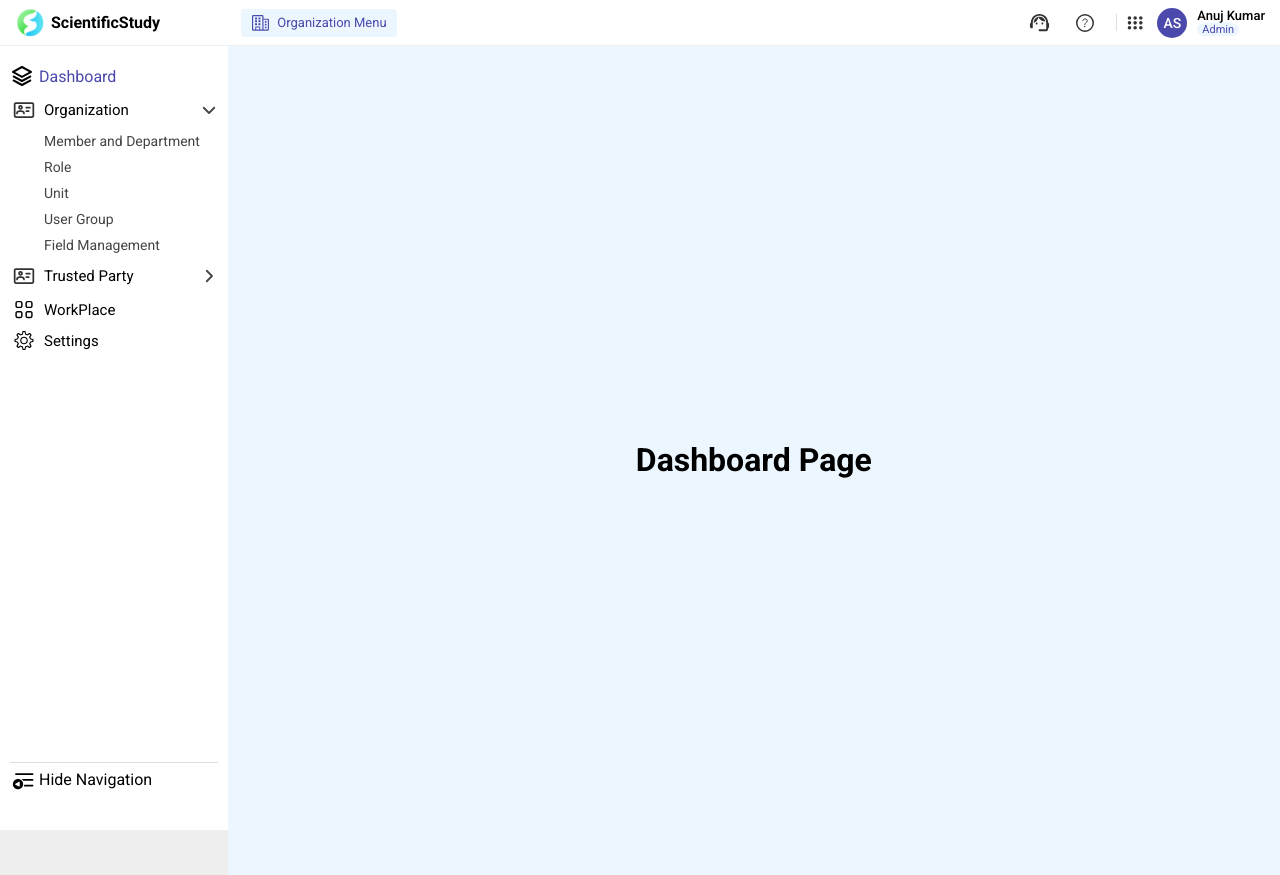
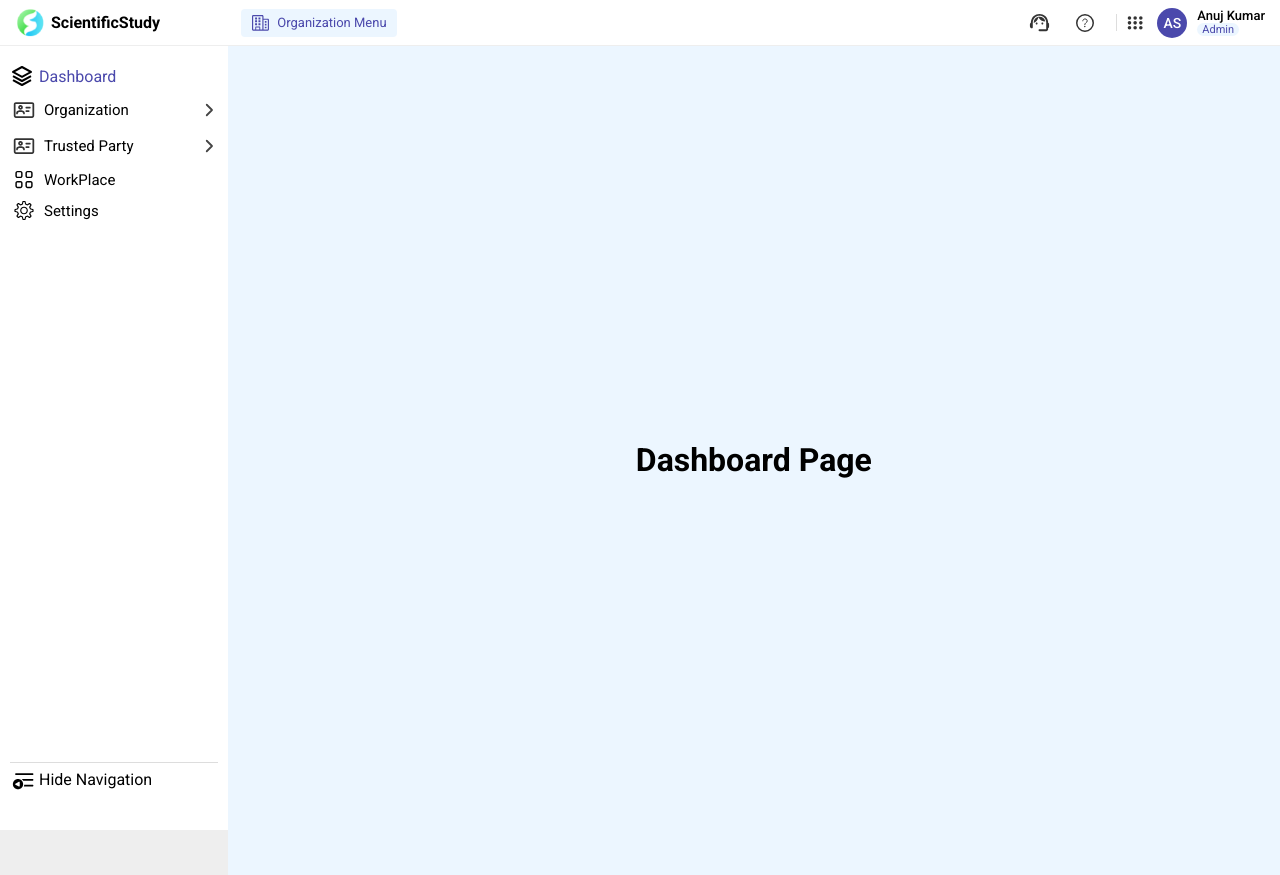
Before and after one commit to anujcu/Unified_Dashboard, a React (Vite) app: page / in a window 1280 px wide. Built offline with nearby package versions, Linux system fonts and the light colour scheme.

Commit message:
side Menu update

```diff
--- a/src/Components/Common/SideNavBar/SideNavBar.css
+++ b/src/Components/Common/SideNavBar/SideNavBar.css
@@ -160,16 +160,13 @@
     transform: rotate(-90deg);
 }
 .sideMenuItemSubItemList.hide {
-    transform: scale(0);
-    transform-origin: top center;
-    transition: all 0.3s ease;
+    transition: all 0.3s linear;
     max-height: 0;
     overflow: hidden;
 }
 .sideMenuItemSubItemList.show {
-    transform: scale(1);
     transform-origin: top left;
-    transition: all 0.3s ease;
+    transition: all 0.3s linear;
     max-height: 200px;
     overflow: visible;
 }
--- a/src/Components/Common/SideNavBar/SideNavBar.jsx
+++ b/src/Components/Common/SideNavBar/SideNavBar.jsx
@@ -47,7 +47,7 @@ const SideNavBar=()=>{
 
             <div className="SideNavBarBody">
             {
-                sideMenu.map((item,index)=><SideNavItem key={index} index={index} menuItems={item}/>)
+                sideMenu.map((item)=><SideNavItem key={item.id} menuItems={item}/>)
             }
             </div>
             <div className="SideNavBarFooter">
--- a/src/Components/Common/SideNavBar/SideNavItem.jsx
+++ b/src/Components/Common/SideNavBar/SideNavItem.jsx
@@ -14,16 +14,8 @@ const SideNavItem=(props)=>{
 
         //handle Collapse Menu Items
 
-        const [toggleMenu,setToggleMenu]=useState(0)
-        const handleTogleMenu=(i)=>{
-            console.log('toggleMenu before',toggleMenu);
-           if(toggleMenu==i){
-            setToggleMenu(0);
-           }
-           setToggleMenu(i);
-           console.log('toggleMenu after',toggleMenu);
-           console.log('Props VAlue',props.index);
-       }
+        const [toggleMenu,setToggleMenu]=useState(false)
+
 
 
      const menuItems=props;
@@ -38,8 +30,8 @@ const SideNavItem=(props)=>{
             </div>
             {
                 SubmenuItems.length==0?'':<button
-                className={`sideMenuItemToggleIconBtn ${ toggleMenu==props.index?'':'normal'}`}
-                 onClick={()=>handleTogleMenu(props.index)}>
+                className={`sideMenuItemToggleIconBtn ${ toggleMenu?'':'normal'}`}
+                 onClick={()=>setToggleMenu(!toggleMenu)}>
                 <img src={ICON_ANGLE_DOWN} alt="menuItems.menuItems.name" className="sideMenuItemToggleIcon" />
                 </button>
             }
@@ -47,7 +39,7 @@ const SideNavItem=(props)=>{
         </div>
         {
               SubmenuItems.length==0?'':
-              <div className={`sideMenuItemSubItemList ${toggleMenu==props.index?'show':'hide'}`}>
+              <div className={`sideMenuItemSubItemList ${toggleMenu?'show':'hide'}`}>
               {
                    SubmenuItems.map((item)=>
                    {
```
